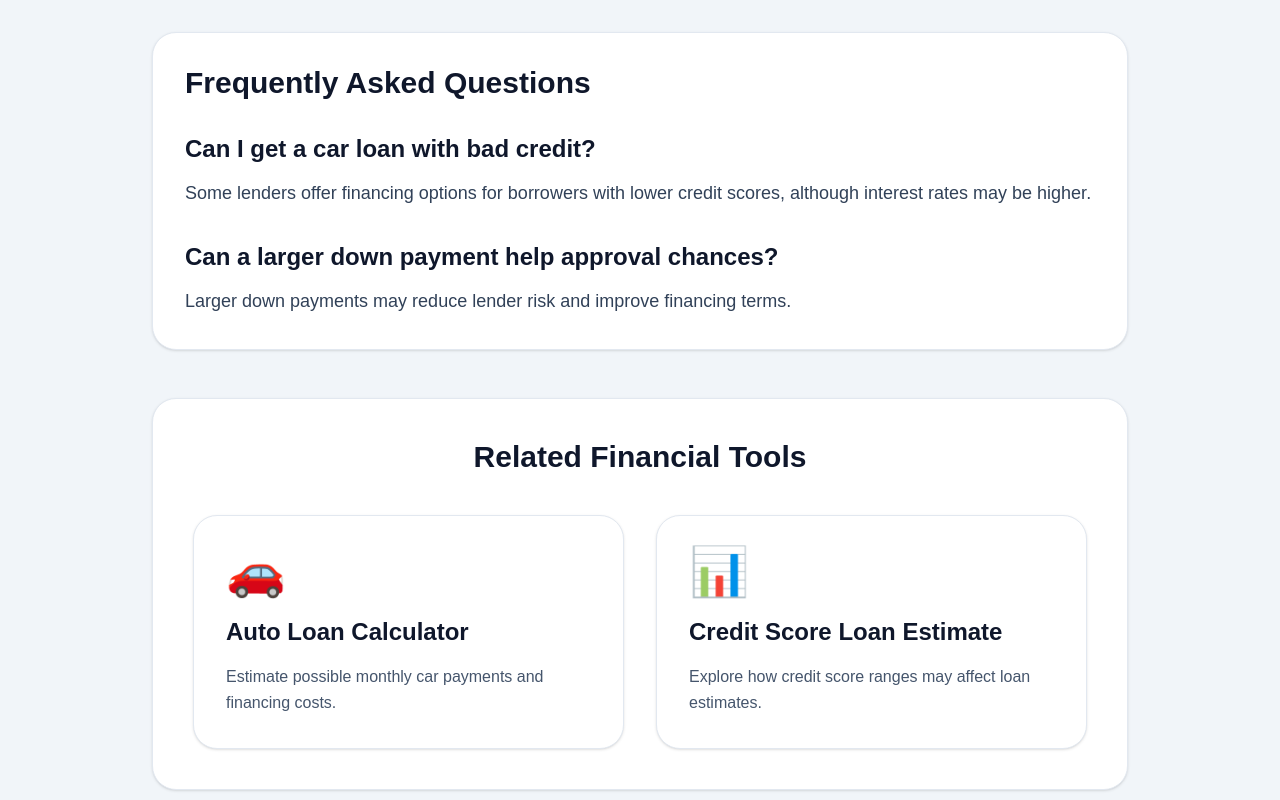
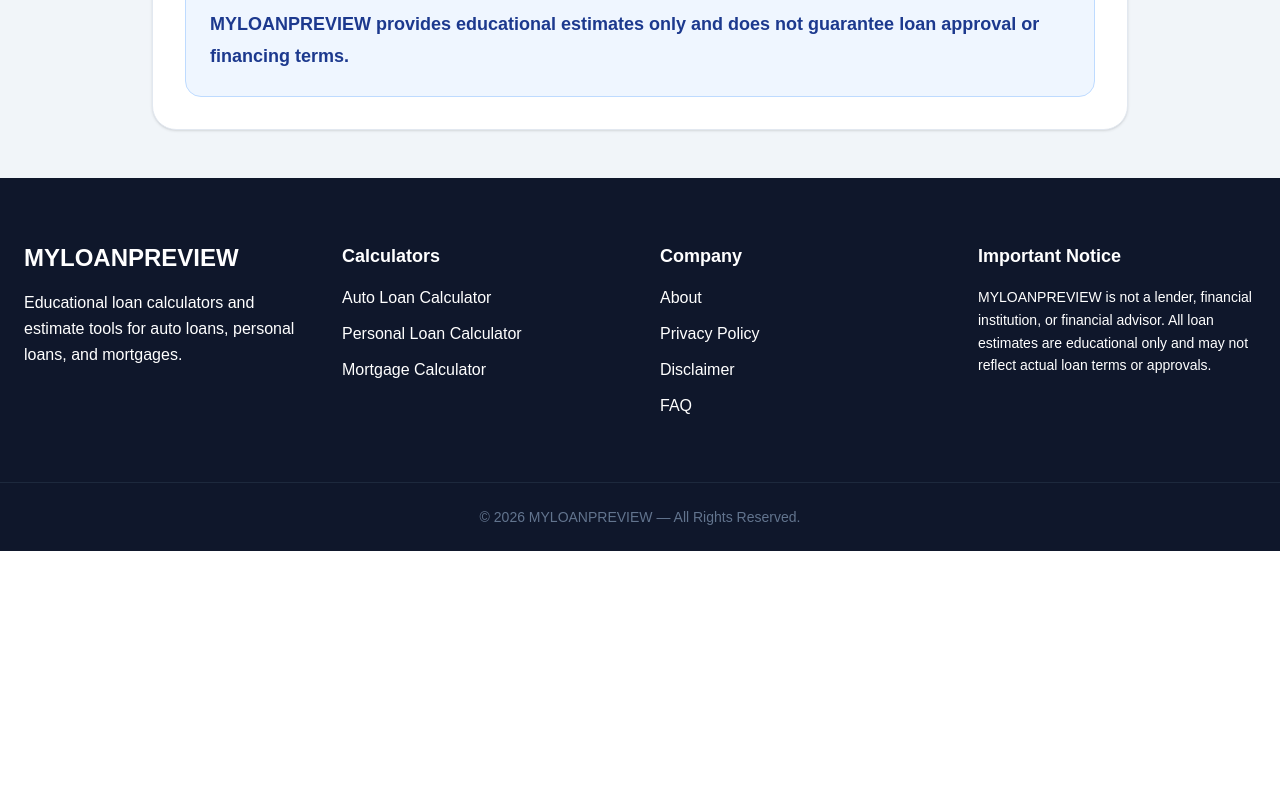
Before and after one commit to 39jorgegonzalez-lab/myloanpreview, a Next.js app: page /what-credit-score-do-you-need-for-a-car-loan in a window 1280 px wide. Shown: the part 1960-2760 px from the top of the page. After the commit the page ends 2511 px from the top, so only its background shows below. Built offline with nearby package versions, Linux system fonts and the light colour scheme.

Commit message:
Update calculators, guides, navbar, footer and content pages

```diff
--- a/app/what-credit-score-do-you-need-for-a-car-loan/page.tsx
+++ b/app/what-credit-score-do-you-need-for-a-car-loan/page.tsx
@@ -1,6 +1,5 @@
 import Navbar from "@/app/components/layout/Navbar";
 import Footer from "@/app/components/layout/Footer";
-
 
 export const metadata = {
   title: "What Credit Score Do You Need for a Car Loan? | MYLOANPREVIEW",
@@ -124,7 +123,6 @@ export default function CreditScoreCarLoanPage() {
           </div>
          </section>
 
-        {/* Main Content */}
   <section className="max-w-5xl mx-auto px-6 pb-12">
   <div className="bg-white rounded-3xl border border-slate-200 p-8 shadow-sm">
 
@@ -153,85 +151,12 @@ export default function CreditScoreCarLoanPage() {
         receive better financing terms even with average credit scores.
       </p>
 
-            </div>
-          </div>
-        </section>
-
-        {/* FAQ */}
-        <section className="max-w-5xl mx-auto px-6 pb-12">
-          <div className="bg-white rounded-3xl border border-slate-200 p-8 shadow-sm">
-
-            <h2 className="text-3xl font-bold mb-8">
-              Frequently Asked Questions
-            </h2>
-
-            <div className="space-y-8">
-
-              <div>
-                <h3 className="text-2xl font-bold mb-3">
-                  Can I get a car loan with bad credit?
-                </h3>
-
-                <p className="text-lg text-slate-700 leading-8">
-                  Some lenders offer financing options for borrowers with lower
-                  credit scores, although interest rates may be higher.
+      <div className="bg-blue-50 border border-blue-200 rounded-2xl p-6 mt-8">
+        <p className="text-blue-900 font-bold">
+          MYLOANPREVIEW provides educational estimates only and does not
+          guarantee loan approval or financing terms.
         </p>
       </div>
-
-              <div>
-                <h3 className="text-2xl font-bold mb-3">
-                  Can a larger down payment help approval chances?
-                </h3>
-
-                <p className="text-lg text-slate-700 leading-8">
-                  Larger down payments may reduce lender risk and improve
-                  financing terms.
-                </p>
-              </div>
-
-            </div>
-          </div>
-        </section>
-
-        {/* Related Tools */}
-        <section className="max-w-5xl mx-auto px-6 pb-20">
-          <div className="bg-white rounded-3xl border border-slate-200 p-10 shadow-sm">
-
-            <h2 className="text-3xl font-bold text-center mb-10">
-              Related Financial Tools
-            </h2>
-
-            <div className="grid md:grid-cols-2 gap-8">
-
-              <a
-                href="/auto-loan-calculator"
-                className="bg-white border border-slate-200 rounded-3xl p-8 shadow-sm hover:-translate-y-1 hover:shadow-[0_12px_35px_rgba(29,78,216,0.45)] transition-all duration-300 block"
-              >
-                <div className="text-5xl mb-5">🚗</div>
-
-                <h3 className="text-2xl font-bold mb-4">
-                  Auto Loan Calculator
-                </h3>
-
-                <p className="text-slate-600 leading-relaxed">
-                  Estimate possible monthly car payments and financing costs.
-                </p>
-              </a>
-
-              <a
-                href="/credit-score-loan-estimate"
-                className="bg-white border border-slate-200 rounded-3xl p-8 shadow-sm hover:-translate-y-1 hover:shadow-[0_12px_35px_rgba(29,78,216,0.45)] transition-all duration-300 block"
-              >
-                <div className="text-5xl mb-5">📊</div>
-
-                <h3 className="text-2xl font-bold mb-4">
-                  Credit Score Loan Estimate
-                </h3>
-
-                <p className="text-slate-600 leading-relaxed">
-                  Explore how credit score ranges may affect loan estimates.
-                </p>
-              </a>
 
 </div>
 </div>
@@ -240,6 +165,7 @@ export default function CreditScoreCarLoanPage() {
 </main>
 
 <Footer />
+
 </>
 );
 }
```
Lines whose indentation alone changed are shown as unchanged.
